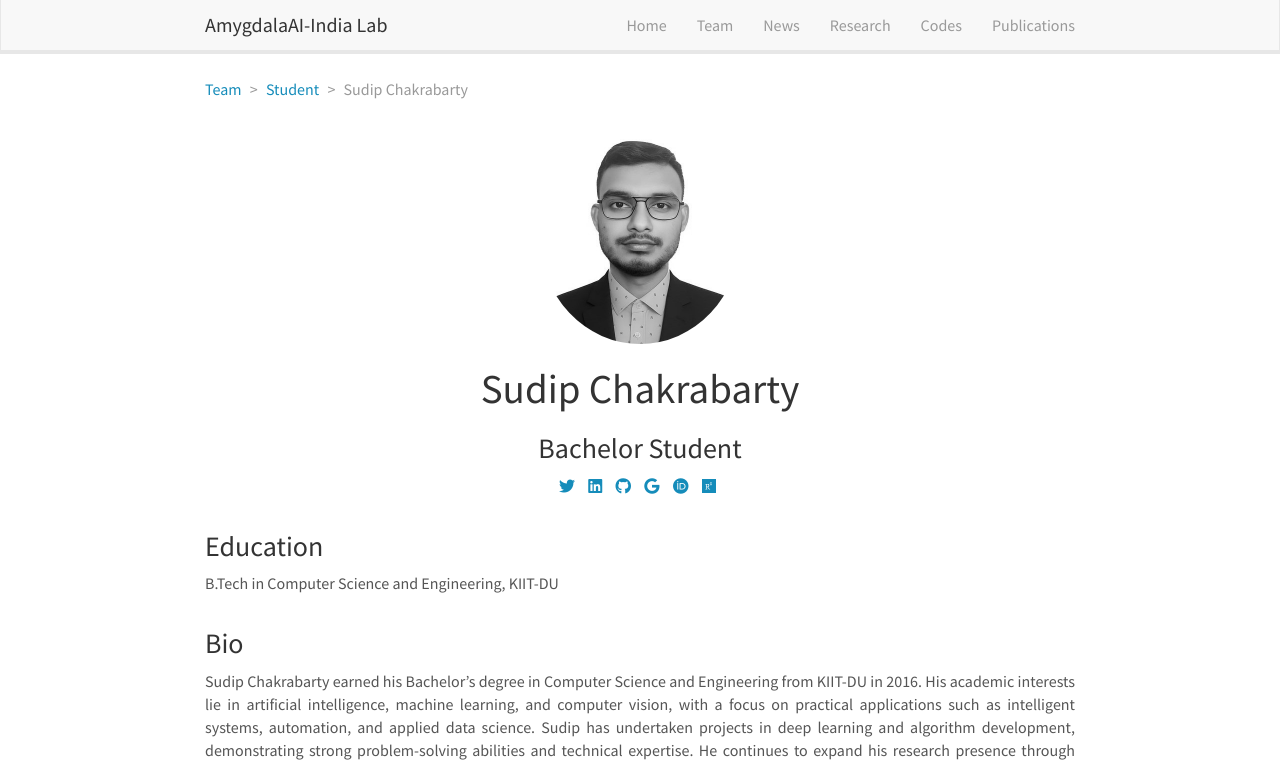
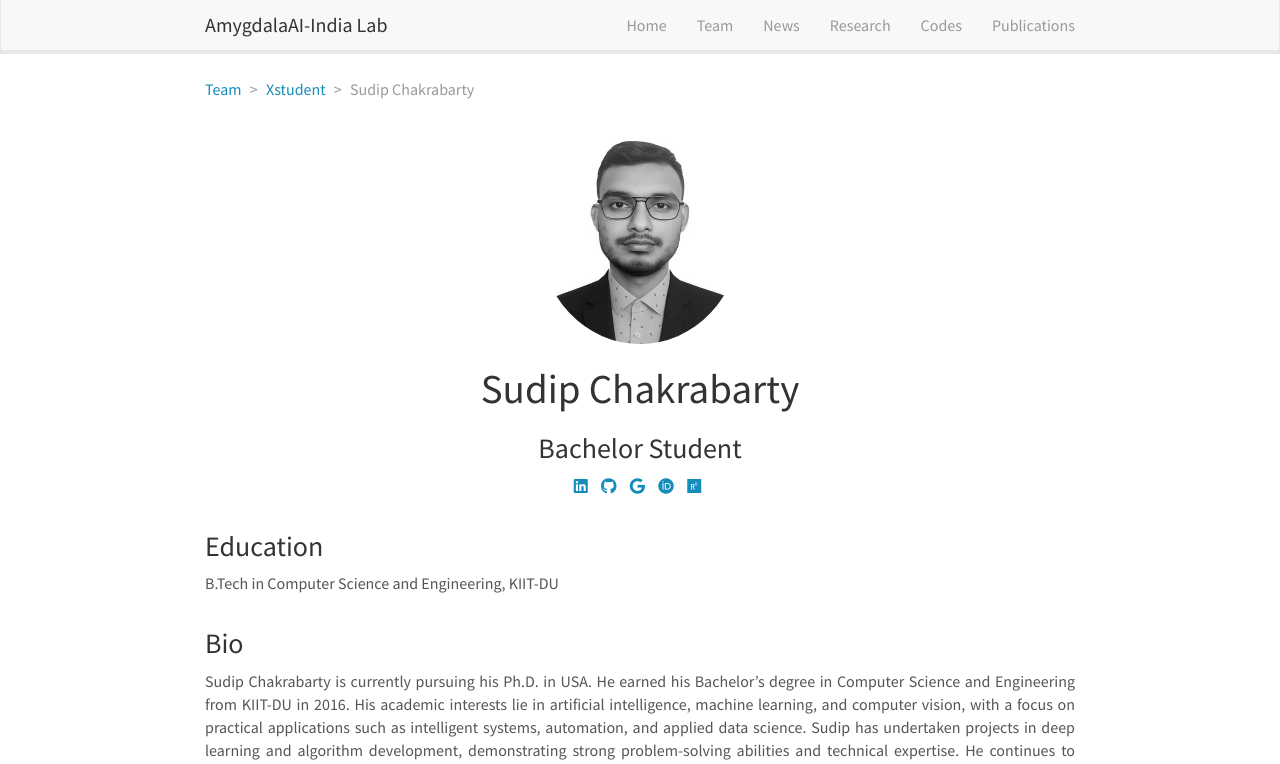
Before and after one commit to amygdalaaiindia/amygdalaaiindia.github.io, a Jekyll site: the page built from _pages/team/_posts/2016-10-10-researcher-student.md, in a window 1280 px wide and 1122 px high. Shown: the top 764 px of the window. Built offline with Jekyll 4.4.1, drawn with Linux system fonts in a browser that asks for light colours; nearby versions of some CDN libraries; some of the changed text lies outside the part shown.

Commit message:
Update 2016-10-10-researcher-student.md

```diff
--- a/_pages/team/_posts/2016-10-10-researcher-student.md
+++ b/_pages/team/_posts/2016-10-10-researcher-student.md
@@ -1,21 +1,20 @@
 ---
 layout: member
-category: student
+category: xstudent
 title: Sudip Chakrabarty
 image: Sudip pic gray bg.jpeg
 role: Bachelor Student
 date: 2016-08-06
 permalink: 'team/Sudip-Chakrabarty'
 social:
-    twitter: https://twitter.com/
+    website:
     linkedin: https://www.linkedin.com/in/sudipchakrabarty329/
     google-scholar: https://scholar.google.com/citations?hl=en&user=hlYTrMYAAAAJ
     github: https://github.com/Sudip-329
-    website:
     orcid: https://orcid.org/0009-0006-8432-4628
     research-gate: https://www.researchgate.net/profile/Sudip-Chakrabarty-3
 education:
  - B.Tech in Computer Science and Engineering, KIIT-DU
 ---
 
-Sudip Chakrabarty earned his Bachelor's degree in Computer Science and Engineering from KIIT-DU in 2016. His academic interests lie in artificial intelligence, machine learning, and computer vision, with a focus on practical applications such as intelligent systems, automation, and applied data science. Sudip has undertaken projects in deep learning and algorithm development, demonstrating strong problem-solving abilities and technical expertise. He continues to expand his research presence through platforms like Google Scholar and ResearchGate, and actively shares his work on GitHub. Sudip aims to further specialize in AI-driven technologies to contribute to advancements in intelligent automation, visual perception, and decision-making systems.
+Sudip Chakrabarty is currently pursuing his Ph.D. in USA. He earned his Bachelor's degree in Computer Science and Engineering from KIIT-DU in 2016. His academic interests lie in artificial intelligence, machine learning, and computer vision, with a focus on practical applications such as intelligent systems, automation, and applied data science. Sudip has undertaken projects in deep learning and algorithm development, demonstrating strong problem-solving abilities and technical expertise. He continues to expand his research presence through platforms like Google Scholar and ResearchGate, and actively shares his work on GitHub. Sudip aims to further specialize in AI-driven technologies to contribute to advancements in intelligent automation, visual perception, and decision-making systems.
```
